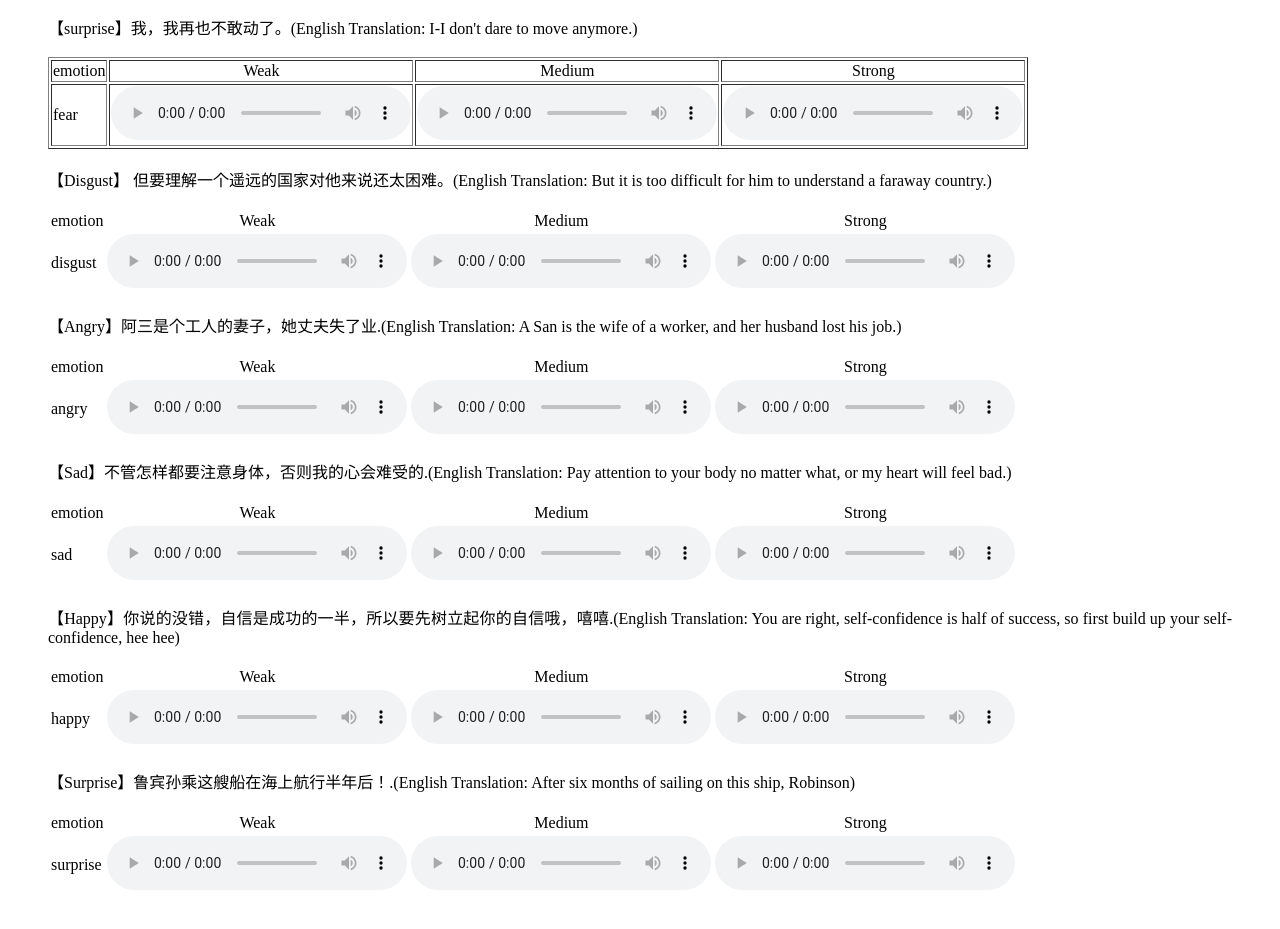
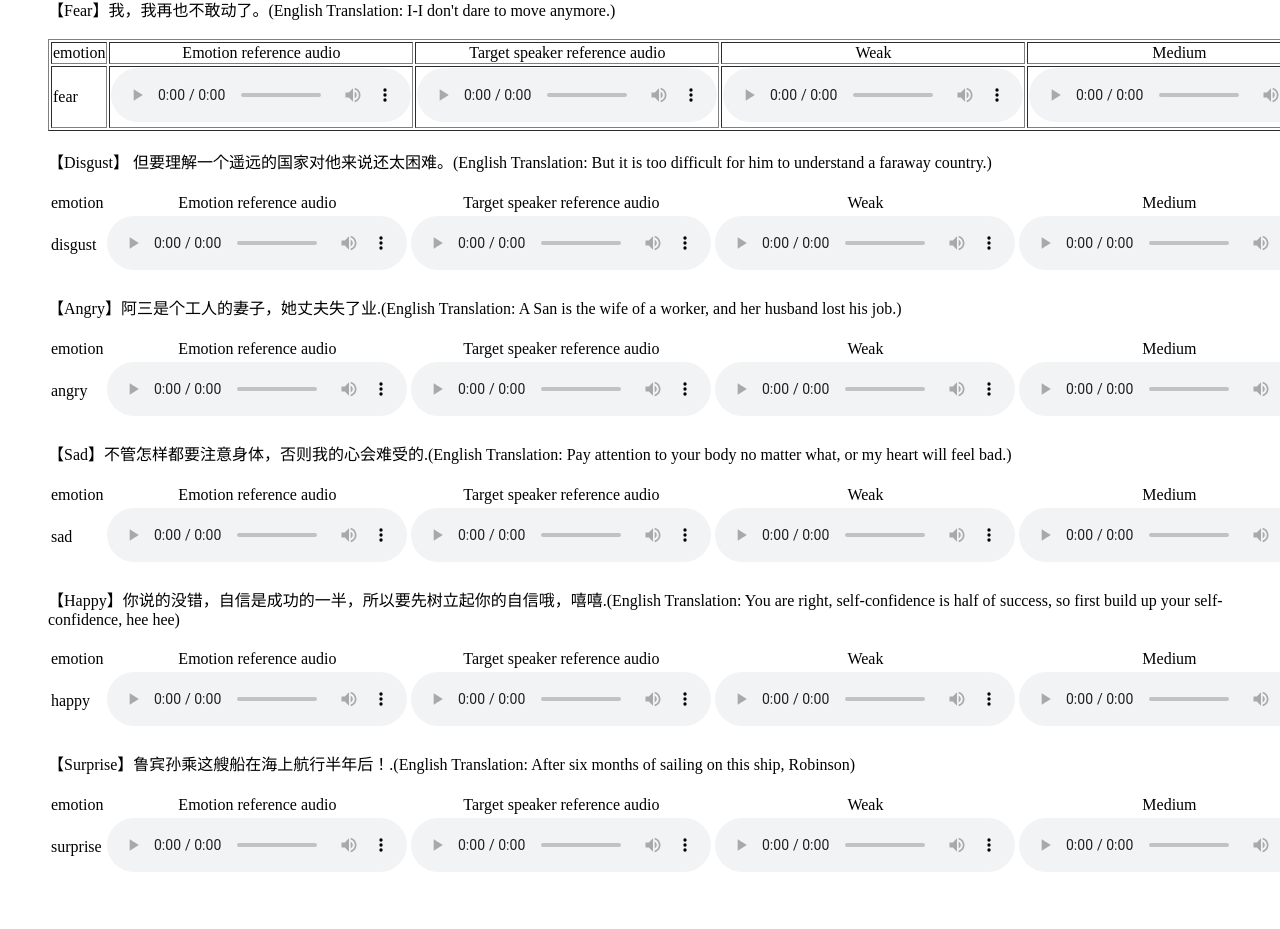
Before and after one commit to silyfox/multispkemotion, a plain HTML site: page index.html in a window 1280 px wide. Shown: the part 2868-3797 px from the top of the page. Drawn offline with Linux system fonts and the light colour scheme.

Commit message:
ssssssss

```diff
--- a/index.html
+++ b/index.html
@@ -215,16 +215,19 @@
 <div style="text-align: justify"> In particular, we choose some sentences with obvious emotions (from the text) to synthesize emotional speeches of different strengths.</div>
 <tr>
 <br/>
-<br/>
-【surprise】我，我再也不敢动了。(English Translation: I-I don't dare to move anymore.)<br>
+【Fear】我，我再也不敢动了。(English Translation: I-I don't dare to move anymore.)<br>
 <br/>
 <td align="center"><span>emotion</span></td>
+<td align="center"><span>Emotion reference audio</span></td>
+<td align="center"><span>Target speaker reference audio</span></td>
 <td align="center"><span>Weak</span></td>
 <td align="center"><span>Medium</sub><span></td>
 <td align="center"><span>Strong</sub><span></td>
 </tr>
 <tr>
 <td>fear</td>
+<td><audio controls><source src="demo/ref_emo/101020-26.wav"></audio></td>
+<td><audio controls><source src="demo/ref_spk/101020-26.wav"></audio></td>
 <td><audio controls><source src="demo/extra_samples/adult_260151-260151_fea-NC.wav"></audio></td>
 <td><audio controls><source src="demo/extra_samples/adult_260151-260151_fea-M+.wav"></audio></td>
 <td><audio controls><source src="demo/extra_samples/adult_260151-260151_fea-H1.wav"></audio></td>
@@ -233,15 +236,19 @@
 <br/>
 <tr>
 <table>
-<div style="text-align: justify">【Disgust】 但要理解一个遥远的国家对他来说还太困难。(English Translation: But it is too difficult for him to understand a faraway country.)</div>
+【Disgust】 但要理解一个遥远的国家对他来说还太困难。(English Translation: But it is too difficult for him to understand a faraway country.)<br>
 <br/>
 <td align="center"><span>emotion</span></td>
+<td align="center"><span>Emotion reference audio</span></td>
+<td align="center"><span>Target speaker reference audio</span></td>
 <td align="center"><span>Weak</span></td>
 <td align="center"><span>Medium</sub><span></td>
 <td align="center"><span>Strong</sub><span></td>
 </tr>
 <tr>
 <td>disgust</td>
+<td><audio controls><source src="demo/ref_emo/101020-25.wav"></audio></td>
+<td><audio controls><source src="demo/ref_spk/101020-25.wav"></audio></td>
 <td><audio controls><source src="demo/extra_samples/020000-250592_dis-NC.wav"></audio></td>
 <td><audio controls><source src="demo/extra_samples/020000-250592_dis-M+.wav"></audio></td>
 <td><audio controls><source src="demo/extra_samples/020000-250592_dis-H2.wav"></audio></td>
@@ -249,15 +256,19 @@
 </table>
 <br/>
 <table>
-<div style="text-align: justify">【Angry】阿三是个工人的妻子，她丈夫失了业.(English Translation: A San is the wife of a worker, and her husband lost his job.)</div>
+【Angry】阿三是个工人的妻子，她丈夫失了业.(English Translation: A San is the wife of a worker, and her husband lost his job.)<br>
 <br/>
 <td align="center"><span>emotion</span></td>
+<td align="center"><span>Emotion reference audio</span></td>
+<td align="center"><span>Target speaker reference audio</span></td>
 <td align="center"><span>Weak</span></td>
 <td align="center"><span>Medium</sub><span></td>
 <td align="center"><span>Strong</sub><span></td>
 </tr>
 <tr>
 <td>angry</td>
+<td><audio controls><source src="demo/ref_emo/101020-24.wav"></audio></td>
+<td><audio controls><source src="demo/ref_spk/101020-24.wav"></audio></td>
 <td><audio controls><source src="demo/extra_samples/101022-240056_ang-M.wav"></audio></td>
 <td><audio controls><source src="demo/extra_samples/101022-240056_ang-H.wav"></audio></td>
 <td><audio controls><source src="demo/extra_samples/101022-240056_ang-H2.wav"></audio></td>
@@ -265,15 +276,19 @@
 </table>
 <br/>
 <table>
-<div style="text-align: justify">【Sad】不管怎样都要注意身体，否则我的心会难受的.(English Translation: Pay attention to your body no matter what, or my heart will feel bad.)</div>
+【Sad】不管怎样都要注意身体，否则我的心会难受的.(English Translation: Pay attention to your body no matter what, or my heart will feel bad.)<br>
 <br/>
 <td align="center"><span>emotion</span></td>
+<td align="center"><span>Emotion reference audio</span></td>
+<td align="center"><span>Target speaker reference audio</span></td>
 <td align="center"><span>Weak</span></td>
 <td align="center"><span>Medium</sub><span></td>
 <td align="center"><span>Strong</sub><span></td>
 </tr>
 <tr>
 <td>sad</td>
+<td><audio controls><source src="demo/ref_emo/101020-23.wav"></audio></td>
+<td><audio controls><source src="demo/ref_spk/101020-23.wav"></audio></td>
 <td><audio controls><source src="demo/extra_samples/adult_230356-230440_sad-L.wav"></audio></td>
 <td><audio controls><source src="demo/extra_samples/adult_230356-230440_sad-M.wav"></audio></td>
 <td><audio controls><source src="demo/extra_samples/adult_230356-230440_sad-M+.wav"></audio></td>
@@ -281,15 +296,19 @@
 </table>
 <br/>
 <table>
-<div style="text-align: justify">【Happy】你说的没错，自信是成功的一半，所以要先树立起你的自信哦，嘻嘻.(English Translation: You are right, self-confidence is half of success, so first build up your self-confidence, hee hee)</div>
+【Happy】你说的没错，自信是成功的一半，所以要先树立起你的自信哦，嘻嘻.(English Translation: You are right, self-confidence is half of success, so first build up your self-confidence, hee hee)<br>
 <br/>
 <td align="center"><span>emotion</span></td>
+<td align="center"><span>Emotion reference audio</span></td>
+<td align="center"><span>Target speaker reference audio</span></td>
 <td align="center"><span>Weak</span></td>
 <td align="center"><span>Medium</sub><span></td>
 <td align="center"><span>Strong</sub><span></td>
 </tr>
 <tr>
 <td>happy</td>
+<td><audio controls><source src="demo/ref_emo/101020-22.wav"></audio></td>
+<td><audio controls><source src="demo/ref_spk/101020-22.wav"></audio></td>
 <td><audio controls><source src="demo/extra_samples/adult_220158-220158_hap-L.wav"></audio></td>
 <td><audio controls><source src="demo/extra_samples/adult_220158-220158_hap-M.wav"></audio></td>
 <td><audio controls><source src="demo/extra_samples/adult_220158-220158_hap-H.wav"></audio></td>
@@ -297,15 +316,19 @@
 </table>
 <br/>
 <table>
-<div style="text-align: justify">【Surprise】鲁宾孙乘这艘船在海上航行半年后！.(English Translation: After six months of sailing on this ship, Robinson)</div>
+【Surprise】鲁宾孙乘这艘船在海上航行半年后！.(English Translation: After six months of sailing on this ship, Robinson)<br>
 <br/>
 <td align="center"><span>emotion</span></td>
+<td align="center"><span>Emotion reference audio</span></td>
+<td align="center"><span>Target speaker reference audio</span></td>
 <td align="center"><span>Weak</span></td>
 <td align="center"><span>Medium</sub><span></td>
 <td align="center"><span>Strong</sub><span></td>
 </tr>
 <tr>
 <td>surprise</td>
+<td><audio controls><source src="demo/ref_emo/101020-21.wav"></audio></td>
+<td><audio controls><source src="demo/ref_spk/101020-21.wav"></audio></td>
 <td><audio controls><source src="demo/extra_samples/101027-21_l.wav"></audio></td>
 <td><audio controls><source src="demo/extra_samples/101027-21_m.wav"></audio></td>
 <td><audio controls><source src="demo/extra_samples/101027-21_h.wav"></audio></td>
```
